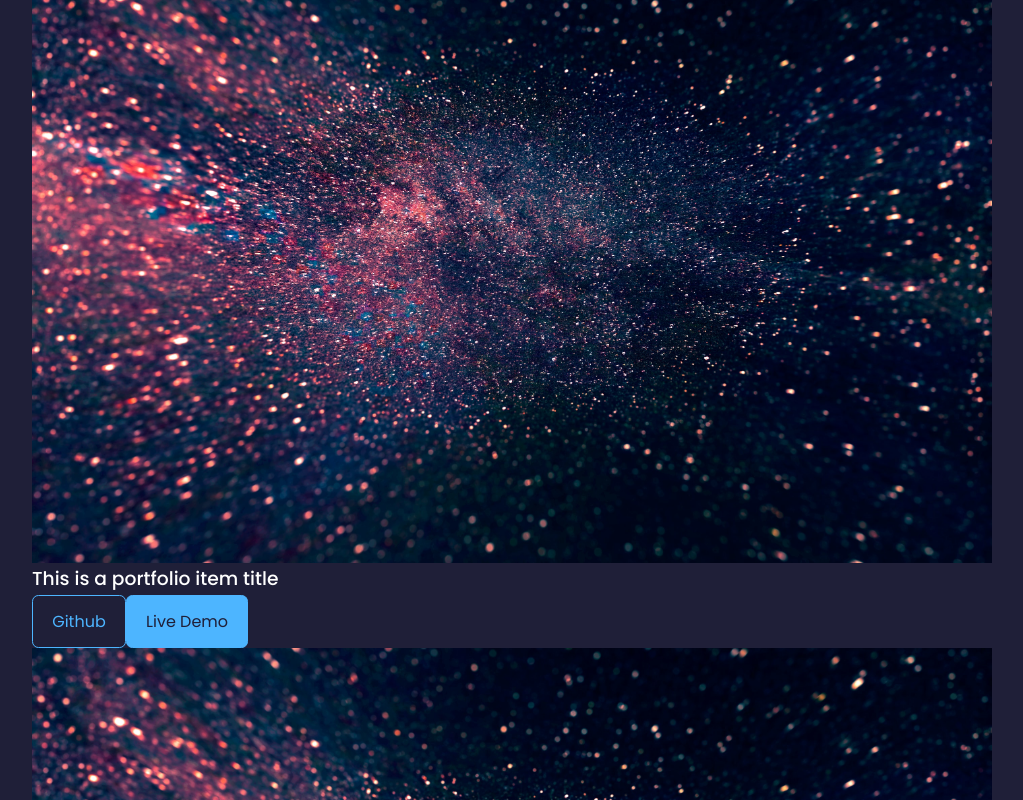
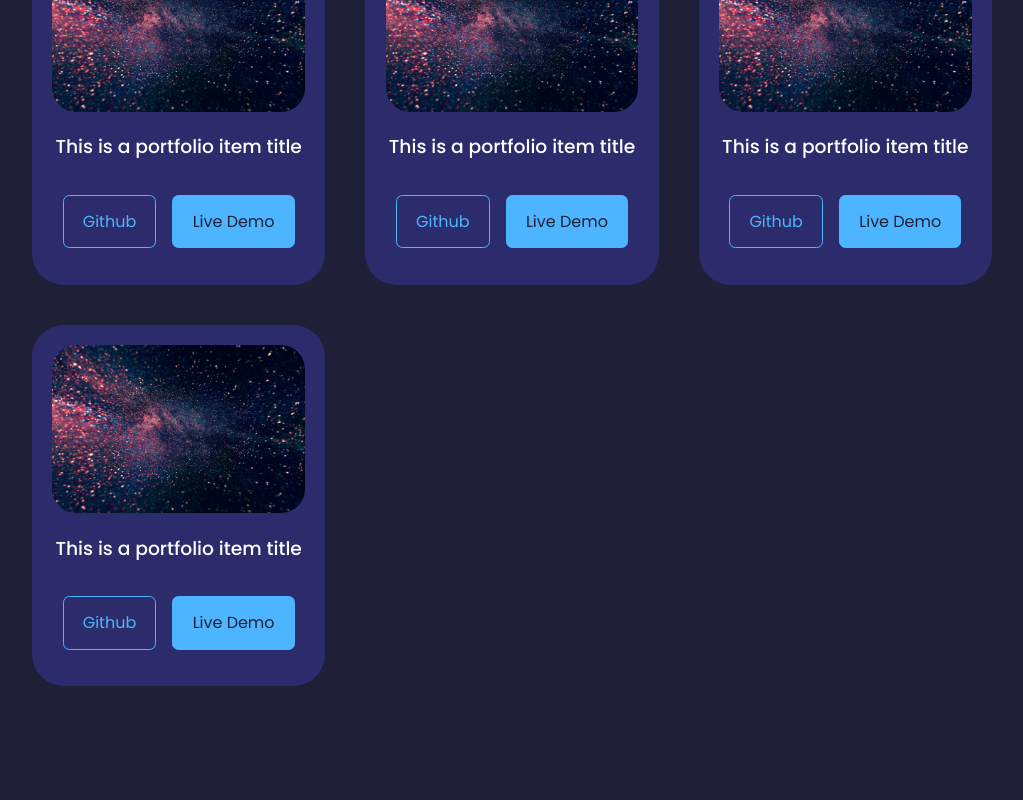
Before and after one commit to luislimaUM/my-portfolio, a React (Create React App) app: page / in a window 1280 px wide. Shown: the part 3160-3960 px from the top of the page, without its empty margins (128-1151 px from the left). Built offline with nearby package versions, Linux system fonts and the light colour scheme.

Commit message:
add portfolio css

```diff
--- a/src/components/portfolio/Portfolio.jsx
+++ b/src/components/portfolio/Portfolio.jsx
@@ -14,16 +14,40 @@
             <img src={IMG1} alt=""></img>
           </div>
           <h3>This is a portfolio item title</h3>
-          <a href="https://github.com" className='btn' target="_blank">Github</a>
-          <a href="https://github.com" className='btn btn-primary' target="_blank">Live Demo</a>
+          <div className='portfolio__item-cta'>
+            <a href="https://github.com" className='btn' target="_blank">Github</a>
+            <a href="https://github.com" className='btn btn-primary' target="_blank">Live Demo</a>
+          </div>
         </article>
         <article className='portfolio__item'>
           <div className='portfolio__item-image'>
             <img src={IMG1} alt=""></img>
           </div>
           <h3>This is a portfolio item title</h3>
-          <a href="https://github.com" className='btn' target="_blank">Github</a>
-          <a href="https://github.com" className='btn btn-primary' target="_blank">Live Demo</a>
+          <div className='portfolio__item-cta'>
+            <a href="https://github.com" className='btn' target="_blank">Github</a>
+            <a href="https://github.com" className='btn btn-primary' target="_blank">Live Demo</a>
+          </div>
+        </article>
+        <article className='portfolio__item'>
+          <div className='portfolio__item-image'>
+            <img src={IMG1} alt=""></img>
+          </div>
+          <h3>This is a portfolio item title</h3>
+          <div className='portfolio__item-cta'>
+            <a href="https://github.com" className='btn' target="_blank">Github</a>
+            <a href="https://github.com" className='btn btn-primary' target="_blank">Live Demo</a>
+          </div>
+        </article>
+        <article className='portfolio__item'>
+          <div className='portfolio__item-image'>
+            <img src={IMG1} alt=""></img>
+          </div>
+          <h3>This is a portfolio item title</h3>
+          <div className='portfolio__item-cta'>
+            <a href="https://github.com" className='btn' target="_blank">Github</a>
+            <a href="https://github.com" className='btn btn-primary' target="_blank">Live Demo</a>
+          </div>
         </article>
       </div>
     </section>
--- a/src/components/portfolio/portfolio.css
+++ b/src/components/portfolio/portfolio.css
@@ -0,0 +1,36 @@
+.portfolio__container{
+    display: grid;
+    grid-template-columns: repeat(3,1fr);
+    gap:2.5rem;
+}
+
+.portfolio__item{
+    background: var(--color-bg-variant);
+    padding: 1.2rem;
+    border-radius: 2rem;
+    border: 1px solid transparent;
+    transition: var(--transition);
+}
+
+.portfolio__item:hover{
+    border-color: var(--color-primary-variant);
+    background: transparent;
+}
+
+.portfolio__item-image{
+    border-radius: 1.5rem;
+    overflow: hidden;
+}
+
+.portfolio__item h3{
+    margin: 1.2rem 0 2rem;
+    justify-content: center;
+    display: flex;
+}
+
+.portfolio__item-cta{
+    display: flex;
+    gap: 1rem;
+    margin-bottom: 1rem;
+    justify-content: center;
+}
```
